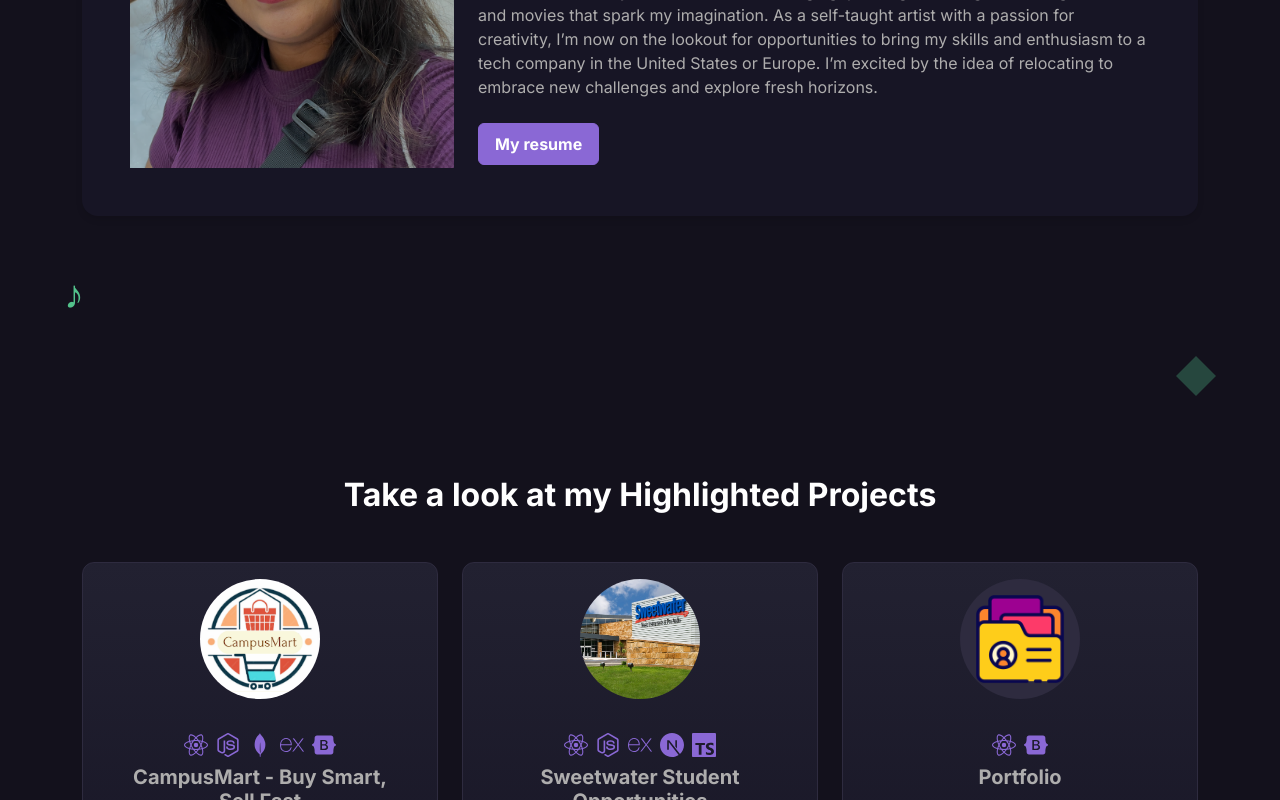
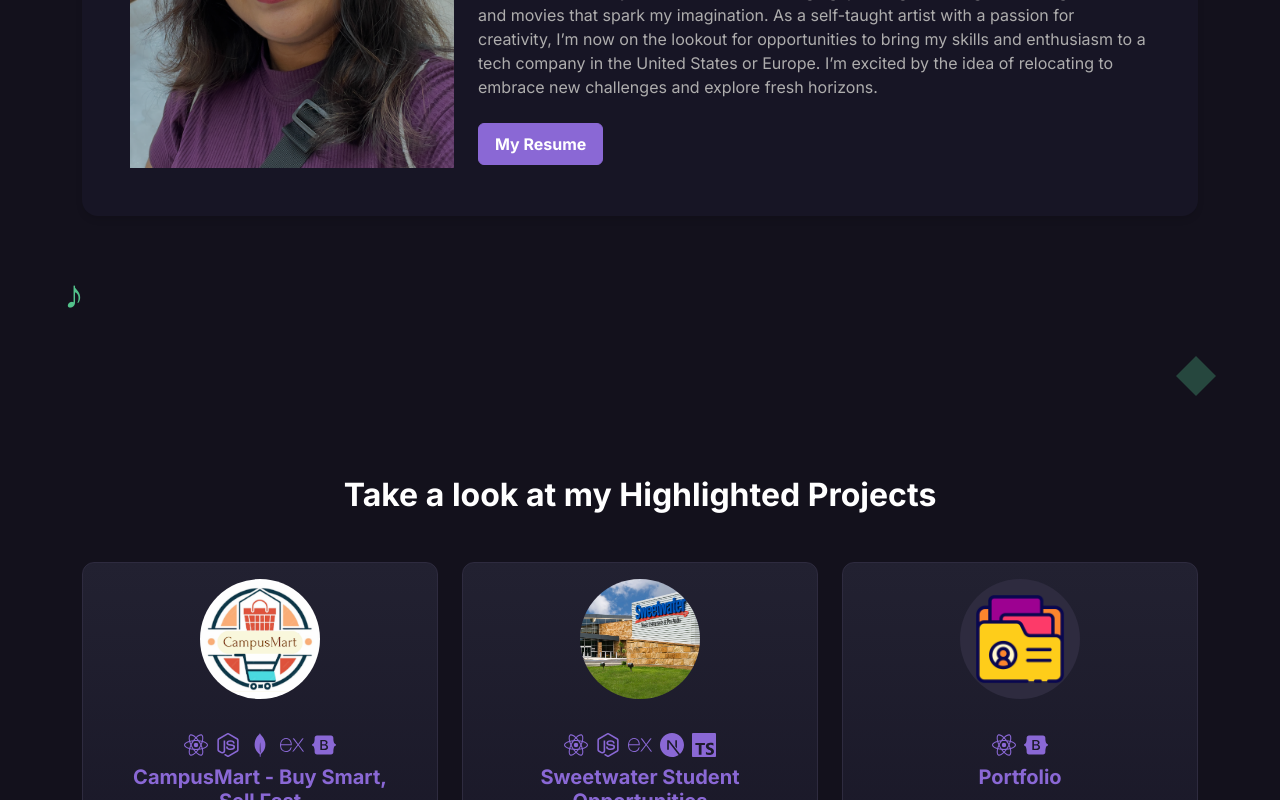
Before and after one commit to MahalakshmiPFW/Portfolio, a React (Create React App) app: page / in a window 1280 px wide. Shown: the part 1060-1860 px from the top of the page. Built offline with nearby package versions, Linux system fonts and the light colour scheme.

Commit message:
Updated code

```diff
--- a/src/components/About.jsx
+++ b/src/components/About.jsx
@@ -48,7 +48,7 @@ const About = () => {
               </p>
               <Button variant="primary" className="custom-btn"
               onClick={() => window.open('/MAHALAKSHMI_RESUME.pdf', '_blank')}>
-                My resume
+                My Resume
               </Button>
             </Col>
           </Row>
--- a/src/components/Footer.jsx
+++ b/src/components/Footer.jsx
@@ -14,9 +14,9 @@ const Footer = () => {
           </Col>
           <Col md={6}>
             <div className="footer-links d-flex justify-content-md-end justify-content-center gap-4">
-              <a href="https://github.com/MahalakshmiPFW" className="footer-link">GitHub</a>
-              <a href="https://www.linkedin.com/in/mahalakshmimahadevan/" className="footer-link">LinkedIn</a>
-              <a href="https://www.instagram.com/tvdforever__delena/" className="footer-link">Instagram</a>
+              <a href="https://github.com/MahalakshmiPFW" className="footer-link" target="_blank" rel="noopener noreferrer">GitHub</a>
+              <a href="https://www.linkedin.com/in/mahalakshmimahadevan/" className="footer-link" target="_blank" rel="noopener noreferrer">LinkedIn</a>
+              <a href="https://www.instagram.com/tvdforever__delena/" className="footer-link" target="_blank" rel="noopener noreferrer">Instagram</a>
               <a href="#home" className="footer-link">
                 <FaArrowUp />
               </a>
--- a/src/components/ProjectCard.jsx
+++ b/src/components/ProjectCard.jsx
@@ -46,7 +46,7 @@ const ProjectCard = ({ project }) => {
           ))}
         </div>
 
-        <Card.Title className="text-center fw-bold mb-2 text-secondary">{project.title}</Card.Title>
+        <Card.Title className="text-center fw-bold mb-2 text-primary">{project.title}</Card.Title>
 
         <div className="text-center mb-2">
           <span className="project-date text-secondary">{project.date}</span>
```
